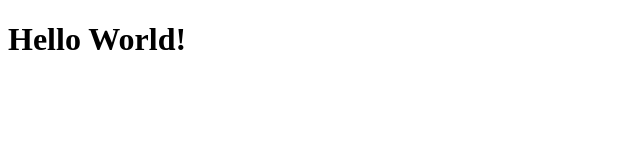
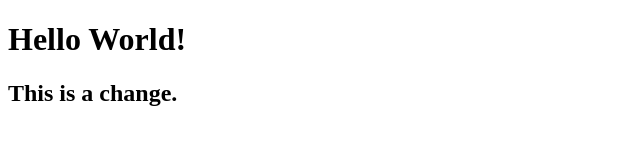
Before and after one commit to 330Test/330TestRepo, a plain HTML site: page index.html in a window 1280 px wide. Shown: the whole page, without its empty margins (0-640 px from the left). Drawn offline with Linux system fonts and the light colour scheme.

Commit message:
change a file

```diff
--- a/index.html
+++ b/index.html
@@ -9,6 +9,7 @@
 <body>
 
   <h1>Hello World!</h1>
+  <h2>This is a change.</h2>
 
 </body>
 </html>
```
